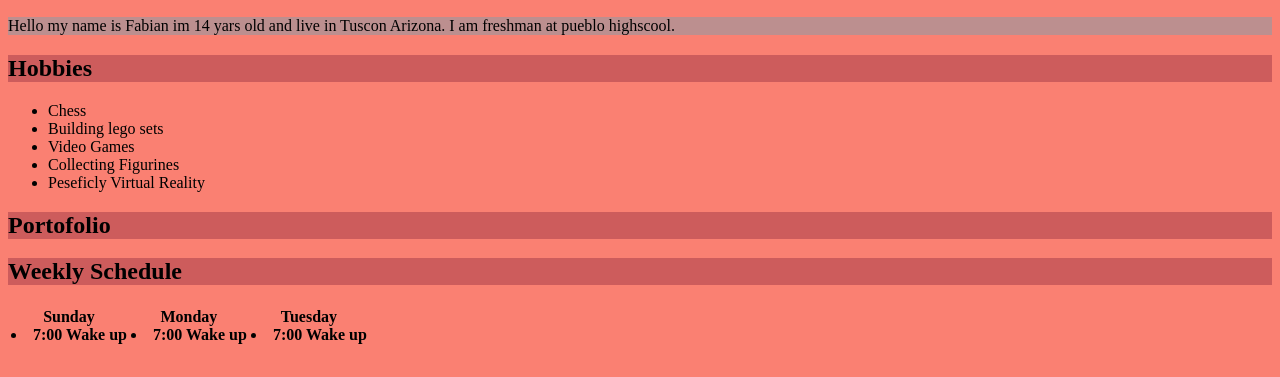
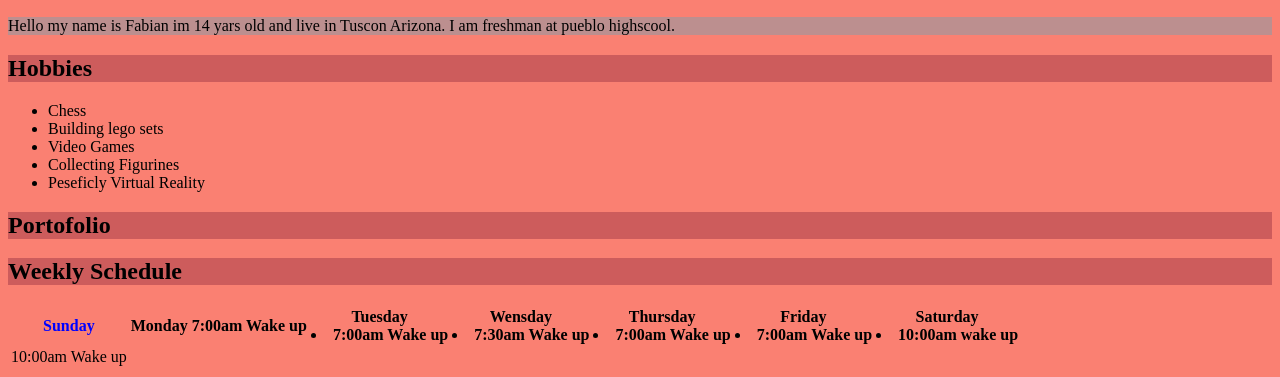
Before and after one commit to Fabian5511/personal-website-project, a plain HTML site: page index.html in a window 1280 px wide. Shown: the part 442-819 px from the top of the page. Drawn offline with Linux system fonts and the light colour scheme.

Commit message:
progressing

```diff
--- a/index.html
+++ b/index.html
@@ -4,23 +4,7 @@
     <meta charset="UTF-8">
     <meta name="viewport" content="width=device-width, initial-scale=1.0">
     <title>Document</title>
-    <style>
-        h1 {
-            background-color:lightpink
-        }
-
-        body {
-            background-color:salmon
-        }
-
-        h2 {
-            background-color:indianred
-        }
-
-        p {
-            background-color:rosybrown
-        }
-    </style>
+    <link rel="stylesheet" href="styles.css">
 </head>
 
 <body>
@@ -44,18 +28,36 @@
 
     <table>
         <tr>
-            <th>
+            <th class="list">
                 Sunday
-                <li>7:00 Wake up</li>
             </th>
             <th>
                 Monday
-                <li>7:00 Wake up</li>
+                7:00am Wake up
             </th>
             <th>
                 Tuesday
-                <li>7:00 Wake up</li>
+                <li>7:00am Wake up</li>
             </th>
+            <th>
+                Wensday
+                <li>7:30am Wake up</li>
+            </th>
+            <th>
+                Thursday
+                <li>7:00am Wake up</li>
+            </th>
+            <th>
+                Friday
+                <li>7:00am Wake up</li>
+            </th>
+            <th>
+                Saturday
+                <li>10:00am wake up</li>
+            </th>
+        </tr>
+        <tr>
+            <td>10:00am Wake up</td>
         </tr>
 
     </table>
--- /dev/null
+++ b/styles.css
@@ -0,0 +1,18 @@
+h1 {
+    background-color:lightpink
+}
+
+body {
+    background-color:salmon
+}
+
+h2 {
+    background-color:indianred
+}
+
+p {
+    background-color:rosybrown
+}
+.list {
+    color:blue;
+}
```
